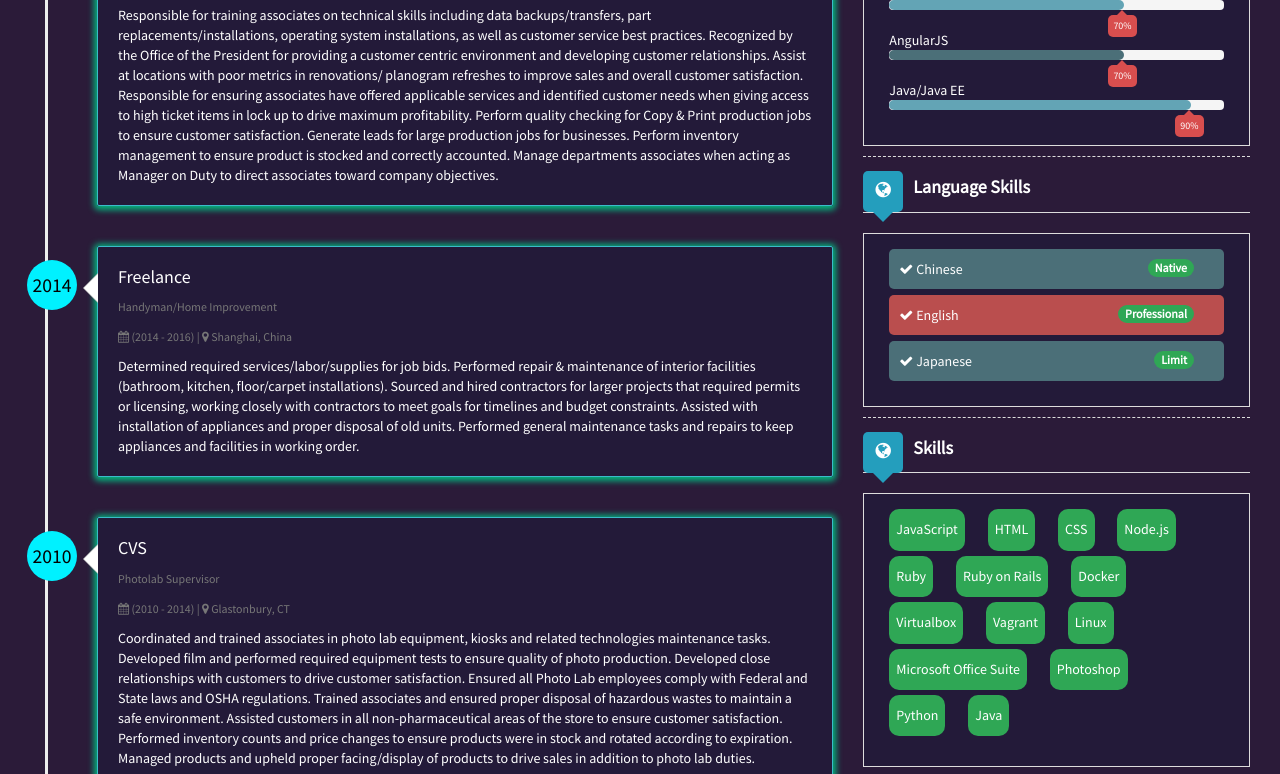
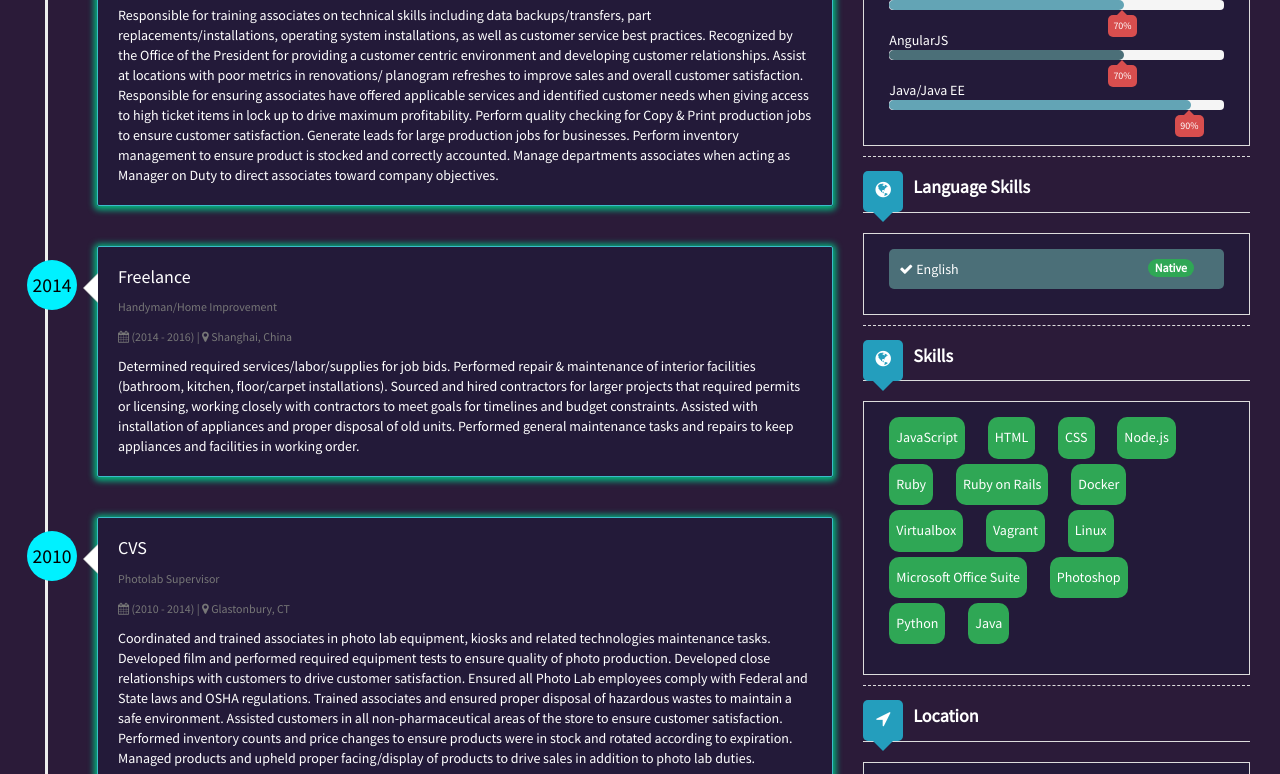
Before and after one commit to mikeg1440/ResumeCard, a Jekyll site: the page built from index.html, in a window 1280 px wide and 900 px high, scrolled down 393 px, cut to the strip 0-774 px from the top of the window. Built offline with Jekyll 4.4.1, drawn with Linux system fonts in a browser that asks for light colours; nearby versions of some CDN libraries.

Commit message:
Update languages in config.yml file

```diff
--- a/_config.yml
+++ b/_config.yml
@@ -77,14 +77,8 @@ author:
 
   languages:
     - language1:
-      name: Chinese
+      name: English
       proficiency: Native
-    - language2:
-      name: English
-      proficiency: Professional
-    - language3:
-      name: Japanese
-      proficiency: Limit
   programmingSkills:
     - skill1:
       name: HTML
```
